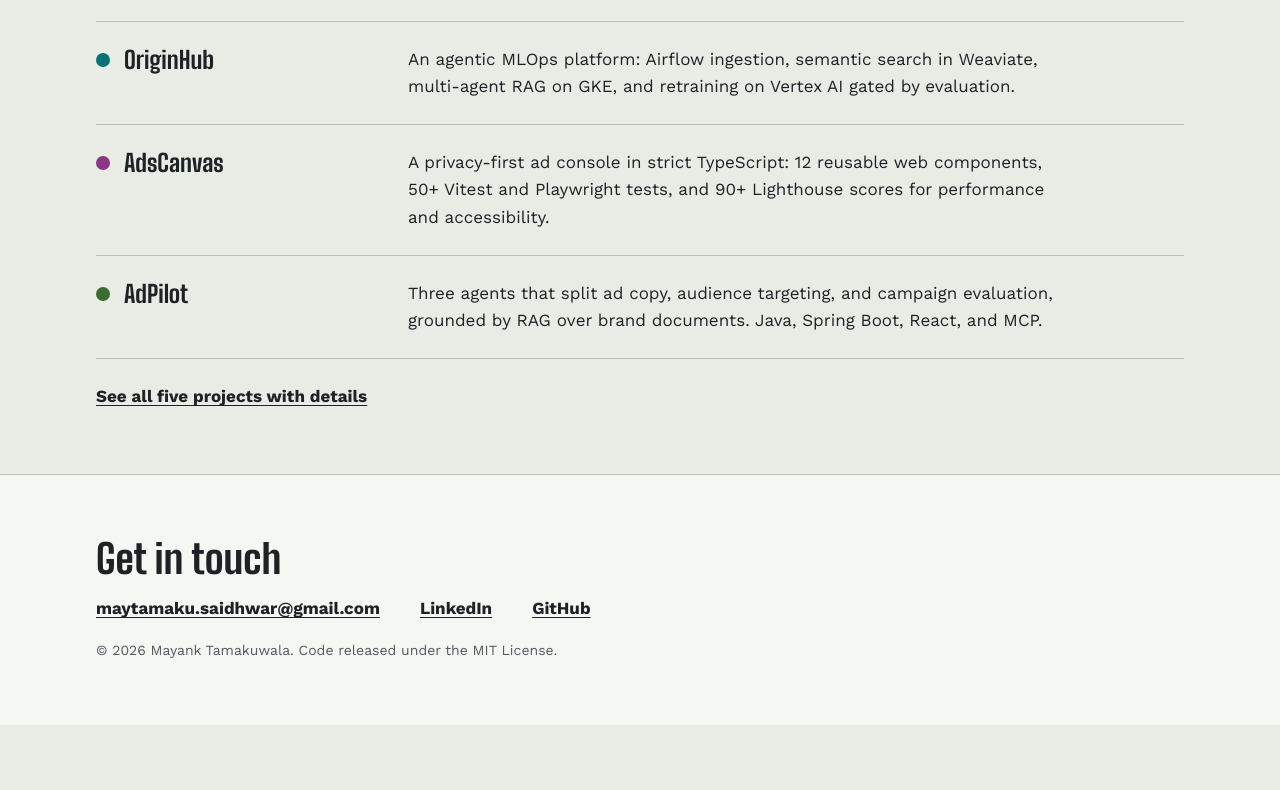
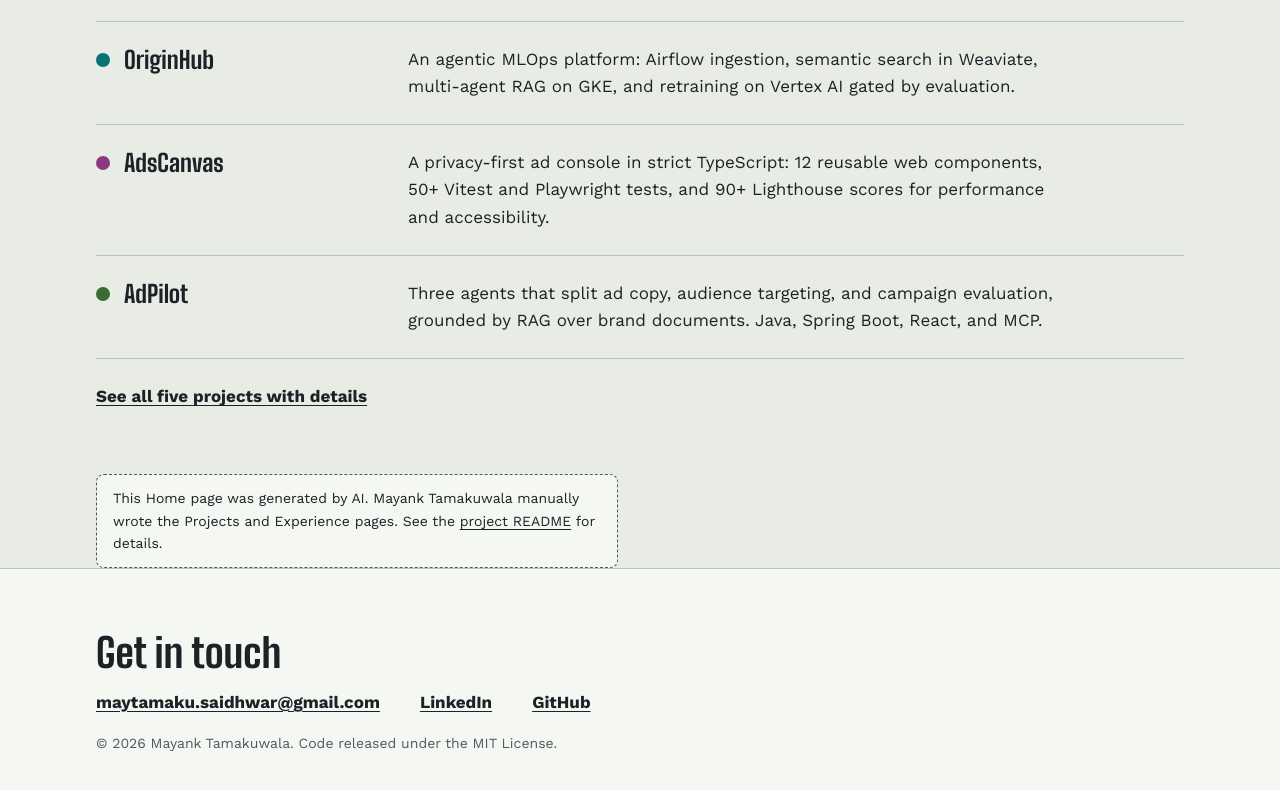
Before and after one commit to MayankTamakuwala/CS5610-Project-1, a website with bundled scripts: page index.html in a window 1280 px wide. Shown: the part 2231-3021 px from the top of the page. Before the commit the page ends 2956 px from the top, so only its background shows below. Built offline with nearby package versions, Linux system fonts and the light colour scheme.

Commit message:
Correct page disclosures

```diff
--- a/index.html
+++ b/index.html
@@ -302,6 +302,11 @@
           >
         </p>
       </section>
+      <p class="ai-note">
+        This Home page was generated by AI. Mayank Tamakuwala manually wrote
+        the Projects and Experience pages. See the
+        <a href="./README.md#use-of-generative-ai">project README</a> for details.
+      </p>
     </main>
 
     <footer class="site-footer">
```
Also changed, not shown: experience.html (+1 -5 lines), projects.html (+1 -0 lines).
